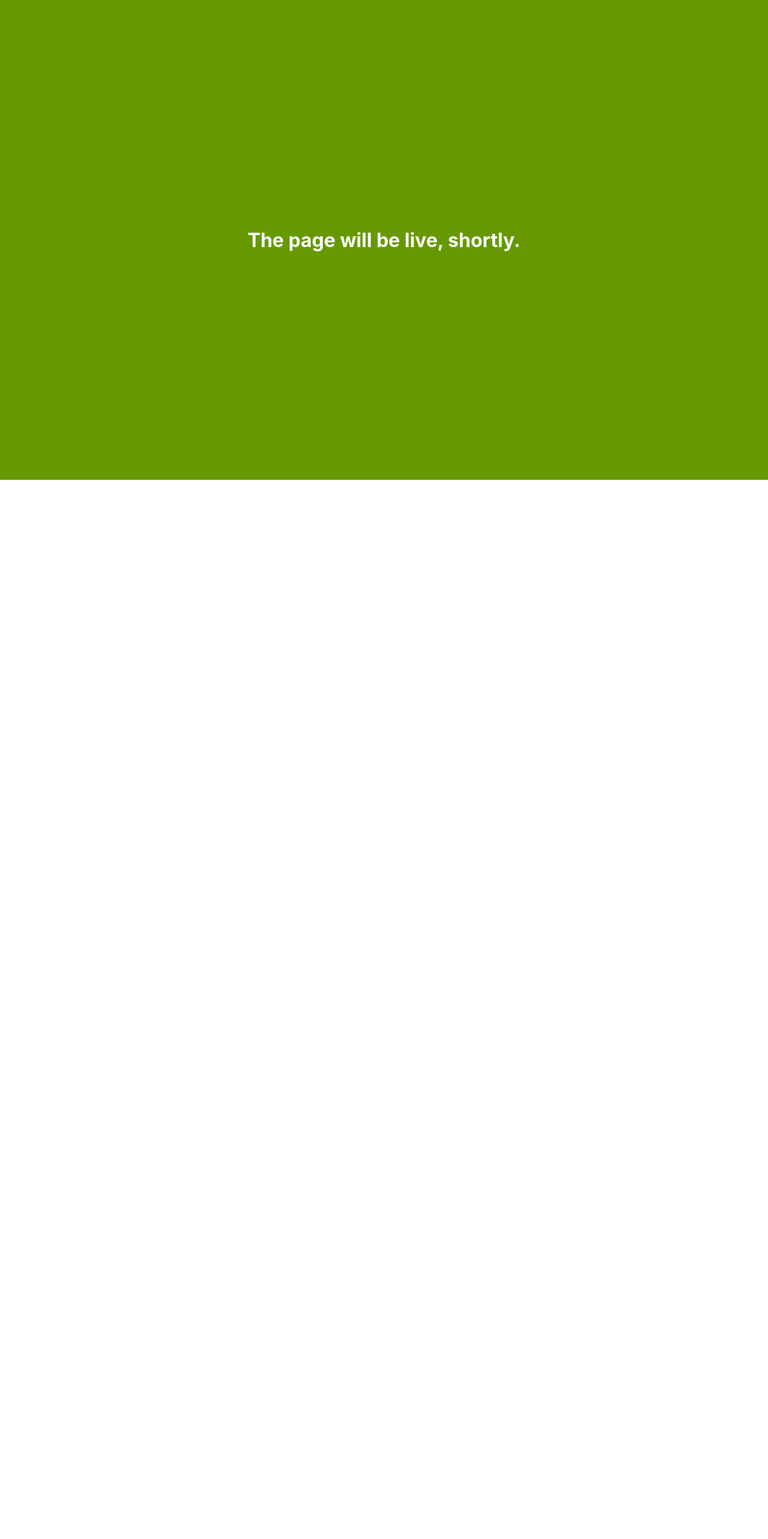
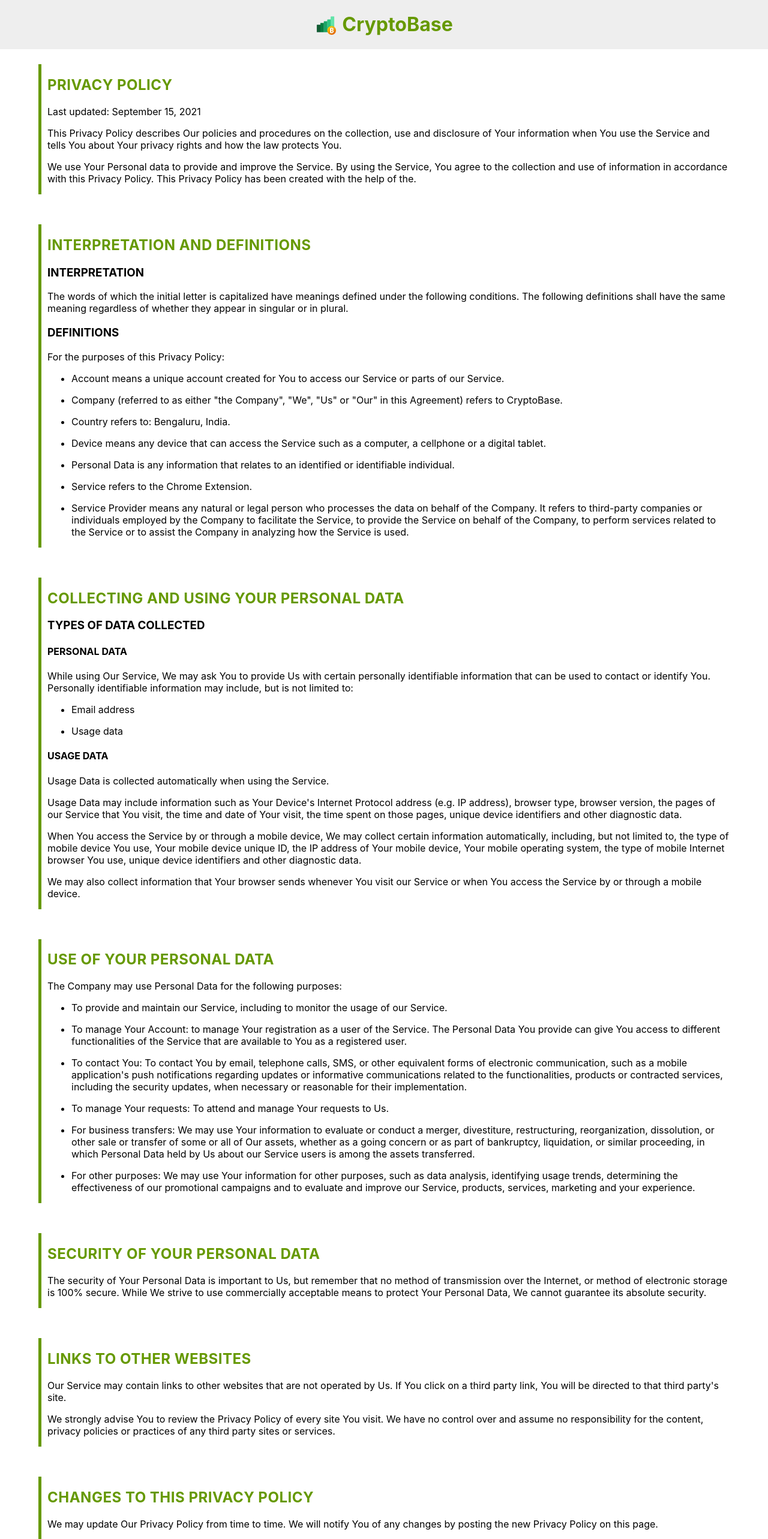
Before and after one commit to niiischall/crypto-base-landing-page, a Next.js app: page /privacy in a window 1280 px wide. Shown: the top 2566 px of the page at 60% size. Before the commit the page ends 800 px from the top, so only its background shows below. Built offline with nearby package versions, Linux system fonts and the light colour scheme.

Commit message:
Privacy policy.

```diff
--- a/pages/privacy.tsx
+++ b/pages/privacy.tsx
@@ -1,6 +1,10 @@
 import type { NextPage } from "next";
+import Image from "next/image";
 import Head from "next/head";
-import styles from "../styles/Home.module.css";
+
+import Icon from "../public/icon-128.png";
+
+import styles from "../styles/Privacy.module.css";
 
 export const Privacy: NextPage = () => {
   return (
@@ -11,7 +15,217 @@ export const Privacy: NextPage = () => {
         <link rel="icon" href="/favicon.ico" />
       </Head>
       <main className={styles.main}>
-        <h1>The page will be live, shortly.</h1>
+        <div className={styles.header}>
+          <Image src={Icon} alt="CryptoBase Logo" width="35" height="35" />
+          <h1 className={styles.heading}>CryptoBase</h1>
+        </div>
+        <section className={styles.section}>
+          <h2>Privacy Policy</h2>
+          <p>Last updated: September 15, 2021</p>
+          <p>
+            This Privacy Policy describes Our policies and procedures on the
+            collection, use and disclosure of Your information when You use the
+            Service and tells You about Your privacy rights and how the law
+            protects You.
+          </p>
+          <p>
+            We use Your Personal data to provide and improve the Service. By
+            using the Service, You agree to the collection and use of
+            information in accordance with this Privacy Policy. This Privacy
+            Policy has been created with the help of the.
+          </p>
+        </section>
+        <section className={styles.section}>
+          <h2>INTERPRETATION AND DEFINITIONS</h2>
+          <h3>INTERPRETATION</h3>
+          <p>
+            The words of which the initial letter is capitalized have meanings
+            defined under the following conditions. The following definitions
+            shall have the same meaning regardless of whether they appear in
+            singular or in plural.
+          </p>
+          <h3>DEFINITIONS</h3>
+          <p>For the purposes of this Privacy Policy:</p>
+          <ul>
+            <li>
+              <p>
+                Account means a unique account created for You to access our
+                Service or parts of our Service.
+              </p>
+            </li>
+            <li>
+              <p>
+                Company (referred to as either "the Company", "We", "Us" or
+                "Our" in this Agreement) refers to CryptoBase.
+              </p>
+            </li>
+            <li>
+              <p>Country refers to: Bengaluru, India.</p>
+            </li>
+            <li>
+              <p>
+                Device means any device that can access the Service such as a
+                computer, a cellphone or a digital tablet.
+              </p>
+            </li>
+            <li>
+              <p>
+                Personal Data is any information that relates to an identified
+                or identifiable individual.
+              </p>
+            </li>
+            <li>
+              <p>Service refers to the Chrome Extension.</p>
+            </li>
+            <li>
+              <p>
+                Service Provider means any natural or legal person who processes
+                the data on behalf of the Company. It refers to third-party
+                companies or individuals employed by the Company to facilitate
+                the Service, to provide the Service on behalf of the Company, to
+                perform services related to the Service or to assist the Company
+                in analyzing how the Service is used.
+              </p>
+            </li>
+          </ul>
+        </section>
+        <section className={styles.section}>
+          <h2>COLLECTING AND USING YOUR PERSONAL DATA</h2>
+          <h3>TYPES OF DATA COLLECTED</h3>
+          <h4>PERSONAL DATA</h4>
+          <p>
+            While using Our Service, We may ask You to provide Us with certain
+            personally identifiable information that can be used to contact or
+            identify You. Personally identifiable information may include, but
+            is not limited to:
+          </p>
+          <ul>
+            <li>
+              <p>Email address</p>
+            </li>
+            <li>
+              <p>Usage data</p>
+            </li>
+          </ul>
+          <h4>USAGE DATA</h4>
+          <p>Usage Data is collected automatically when using the Service.</p>
+          <p>
+            Usage Data may include information such as Your Device's Internet
+            Protocol address (e.g. IP address), browser type, browser version,
+            the pages of our Service that You visit, the time and date of Your
+            visit, the time spent on those pages, unique device identifiers and
+            other diagnostic data.
+          </p>
+          <p>
+            When You access the Service by or through a mobile device, We may
+            collect certain information automatically, including, but not
+            limited to, the type of mobile device You use, Your mobile device
+            unique ID, the IP address of Your mobile device, Your mobile
+            operating system, the type of mobile Internet browser You use,
+            unique device identifiers and other diagnostic data.
+          </p>
+          <p>
+            We may also collect information that Your browser sends whenever You
+            visit our Service or when You access the Service by or through a
+            mobile device.
+          </p>
+        </section>
+        <section className={styles.section}>
+          <h2>USE OF YOUR PERSONAL DATA</h2>
+          <p>The Company may use Personal Data for the following purposes:</p>
+          <ul>
+            <li>
+              <p>
+                To provide and maintain our Service, including to monitor the
+                usage of our Service.
+              </p>
+            </li>
+            <li>
+              <p>
+                To manage Your Account: to manage Your registration as a user of
+                the Service. The Personal Data You provide can give You access
+                to different functionalities of the Service that are available
+                to You as a registered user.
+              </p>
+            </li>
+            <li>
+              <p>
+                To contact You: To contact You by email, telephone calls, SMS,
+                or other equivalent forms of electronic communication, such as a
+                mobile application's push notifications regarding updates or
+                informative communications related to the functionalities,
+                products or contracted services, including the security updates,
+                when necessary or reasonable for their implementation.
+              </p>
+            </li>
+            <li>
+              <p>
+                To manage Your requests: To attend and manage Your requests to
+                Us.
+              </p>
+            </li>
+            <li>
+              <p>
+                For business transfers: We may use Your information to evaluate
+                or conduct a merger, divestiture, restructuring, reorganization,
+                dissolution, or other sale or transfer of some or all of Our
+                assets, whether as a going concern or as part of bankruptcy,
+                liquidation, or similar proceeding, in which Personal Data held
+                by Us about our Service users is among the assets transferred.
+              </p>
+            </li>
+            <li>
+              <p>
+                For other purposes: We may use Your information for other
+                purposes, such as data analysis, identifying usage trends,
+                determining the effectiveness of our promotional campaigns and
+                to evaluate and improve our Service, products, services,
+                marketing and your experience.
+              </p>
+            </li>
+          </ul>
+        </section>
+        <section className={styles.section}>
+          <h2>SECURITY OF YOUR PERSONAL DATA</h2>
+          <p>
+            The security of Your Personal Data is important to Us, but remember
+            that no method of transmission over the Internet, or method of
+            electronic storage is 100% secure. While We strive to use
+            commercially acceptable means to protect Your Personal Data, We
+            cannot guarantee its absolute security.
+          </p>
+        </section>
+        <section className={styles.section}>
+          <h2>LINKS TO OTHER WEBSITES</h2>
+          <p>
+            Our Service may contain links to other websites that are not
+            operated by Us. If You click on a third party link, You will be
+            directed to that third party's site.
+          </p>
+          <p>
+            We strongly advise You to review the Privacy Policy of every site
+            You visit. We have no control over and assume no responsibility for
+            the content, privacy policies or practices of any third party sites
+            or services.
+          </p>
+        </section>
+        <section className={styles.section}>
+          <h2>CHANGES TO THIS PRIVACY POLICY</h2>
+          <p>
+            We may update Our Privacy Policy from time to time. We will notify
+            You of any changes by posting the new Privacy Policy on this page.
+          </p>
+          <p>
+            We will let You know via email and/or a prominent notice on Our
+            Service, prior to the change becoming effective and update the "Last
+            updated" date at the top of this Privacy Policy.
+          </p>
+          <p>
+            You are advised to review this Privacy Policy periodically for any
+            changes. Changes to this Privacy Policy are effective when they are
+            posted on this page.
+          </p>
+        </section>
       </main>
     </div>
   );
--- a/styles/Home.module.css
+++ b/styles/Home.module.css
@@ -14,7 +14,7 @@
   flex-direction: column;
   justify-content: center;
   align-items: center;
-  background-color: #669900;
-  color: #fff;
+  background-color: #eee;
+  color: #ccc;
   width: 100%;
 }
--- a/styles/Privacy.module.css
+++ b/styles/Privacy.module.css
@@ -1,20 +1,49 @@
 .container {
-    min-height: 100vh;
-    min-width: 100vw;
   display: flex;
   flex-direction: column;
   justify-content: center;
   align-items: center;
-    height: 100vh;
 }
+
+/*Main document*/
 
 .main {
   flex: 1;
   display: flex;
   flex-direction: column;
+  justify-content: flex-start;
+  align-items: center;
+  background-color: #fff;
+  width: 100%;
+}
+
+/*Header*/
+
+.header {
+  background-color: #eee;
+  width: 100%;
+  display: flex;
   justify-content: center;
   align-items: center;
-    background-color: #669900;
-    color: #fff;
-    width: 100%;
 }
+
+.heading {
+  color: #669900;
+  margin-left: 10px;
+}
+
+/*Privacy Policy*/
+
+.section {
+  max-width: 1440px;
+  width: 90%;
+  margin: 25px 0px;
+  border-left: 5px solid #669900;
+  padding-left: 10px;
+}
+
+.section h2 {
+  text-transform: uppercase;
+  letter-spacing: 0.5px;
+  color: #669900;
+}
```
Also changed, not shown: public/icon-128.png (added). Lines whose indentation alone changed are shown as unchanged.
